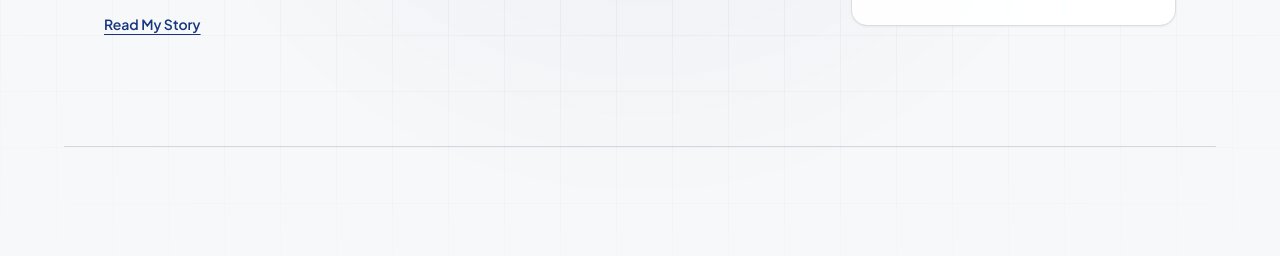
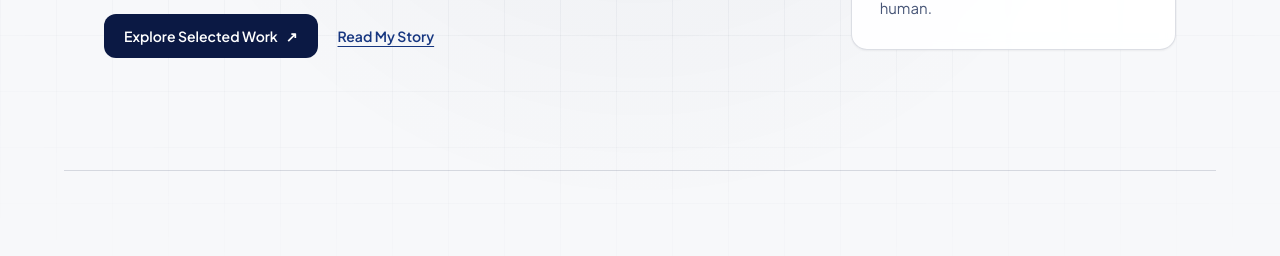
Before and after one commit to duyenle1312/digital-experience-portfolio, a plain HTML site: page index.html in a window 1280 px wide. Shown: the part 525-781 px from the top of the page. Drawn offline with nearby package versions, Linux system fonts and the light colour scheme.

Commit message:
Add work button

```diff
--- a/index.html
+++ b/index.html
@@ -207,12 +207,10 @@
             AI Engineer at heart.
           </h1>
           <div class="mt-9 flex flex-wrap items-center gap-5">
-            <!-- Hidden for now: Selected Work CTA
-            <a href="#work" class="inline-flex items-center gap-2 px-5 py-3 rounded-xl bg-navy-900 text-paper-50 hover:bg-navy-800 text-xs sm:text-sm font-semibold transition-colors shadow-2xs">
+            <a href="https://dev.duyenle.com" target="_blank" rel="noopener noreferrer" aria-label="Explore Selected Work (opens dev.duyenle.com in a new tab)" class="inline-flex items-center gap-2 px-5 py-3 rounded-xl bg-navy-900 text-paper-50 hover:bg-navy-800 text-xs sm:text-sm font-semibold transition-colors shadow-2xs">
               <span>Explore Selected Work</span>
-              <span aria-hidden="true">↓</span>
+              <span aria-hidden="true">↗</span>
             </a>
-            -->
             <a href="#about" class="inline-flex items-center gap-1.5 text-xs sm:text-sm text-navy-800 hover:text-navy-900 font-semibold underline underline-offset-4 transition-colors">
               <span>Read My Story</span>
             </a>
```
